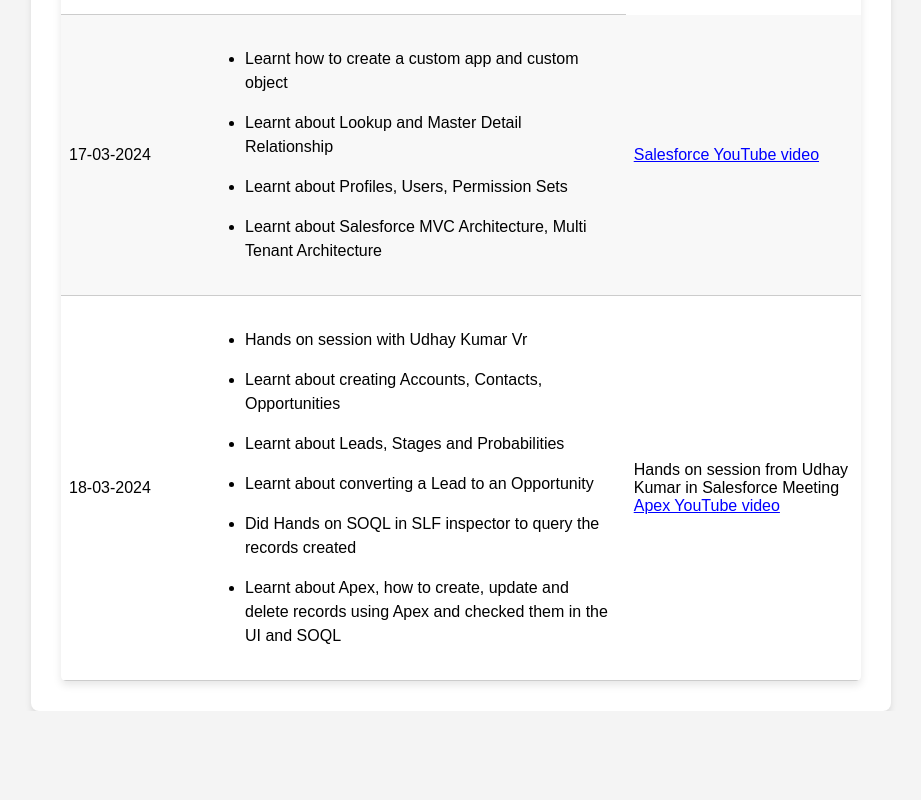
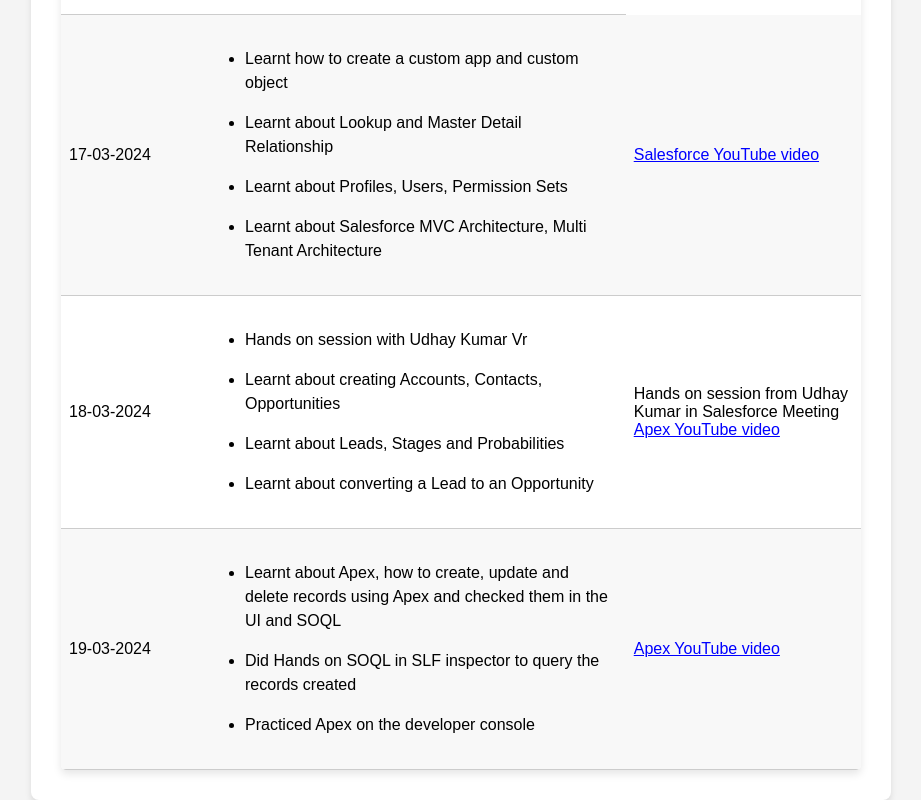
Before and after one commit to shovna01PS/shovna01PS.github.io, a plain HTML site: page index.html in a window 1280 px wide. Shown: the part 886-1686 px from the top of the page, without its empty margins (179-1100 px from the left). Before the commit the page ends 1597 px from the top, so only its background shows below. Drawn offline with Linux system fonts and the light colour scheme.

Commit message:
Update index.html
Added progress for 19-03-2024

```diff
--- a/index.html
+++ b/index.html
@@ -108,12 +108,6 @@
                 <li>
                   Learnt about converting a Lead to an Opportunity
                 </li>
-                <li>
-                  Did Hands on SOQL in SLF inspector to query the records created
-                </li>
-                <li>
-                  Learnt about Apex, how to create, update and delete records using Apex and checked them in the UI and SOQL
-                </li>
               </ul>
             </td>
             <td>
@@ -123,6 +117,26 @@
                 >Apex YouTube video</a>
             </td>
           </tr>
+          <tr>
+            <td class="date-column">19-03-2024</td>
+            <td>
+              <ul>
+                <li>
+                  Learnt about Apex, how to create, update and delete records using Apex and checked them in the UI and SOQL
+                </li>
+                <li>
+                  Did Hands on SOQL in SLF inspector to query the records created
+                </li>
+                <li>
+                  Practiced Apex on the developer console
+                </li>
+              </ul>
+            </td>
+            <td>
+              <a href="https://www.youtube.com/watch?v=ncSN2eWSW64&list=PL-gW8Fj5TGro_a8irvZUZUKJdEpWIGMB8&index=7"
+                >Apex YouTube video</a>
+            </td>
+          </tr>
         </tbody>
       </table>
     </div>
```
